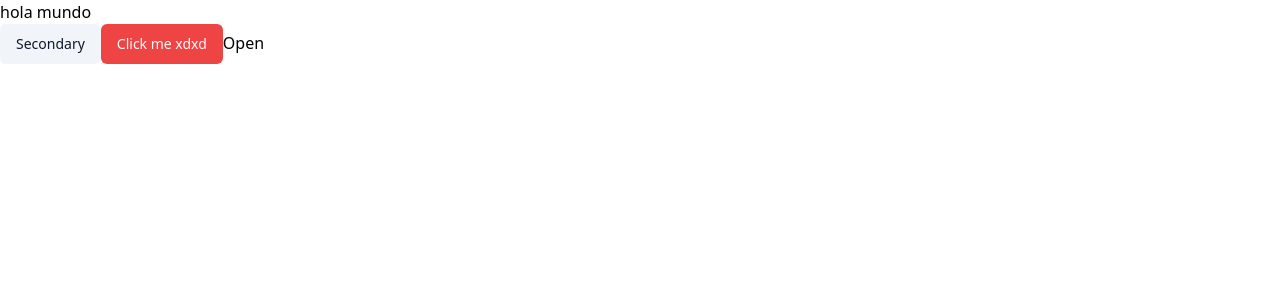
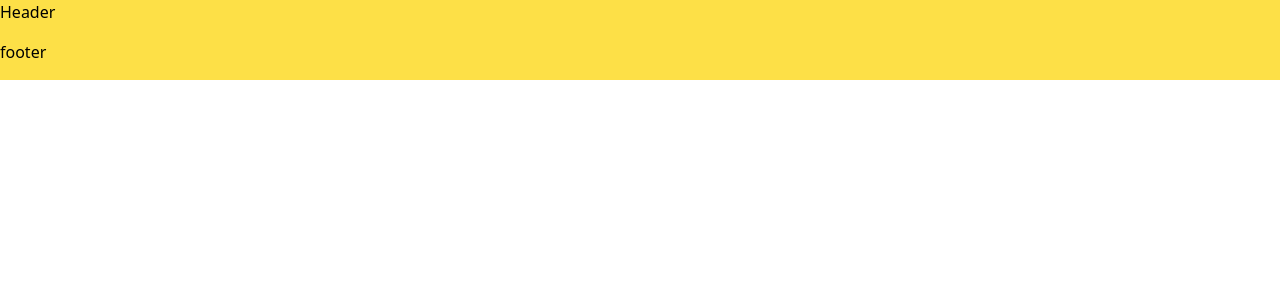
Before and after one commit to juniniv3/pokemon-app, a React (Vite) app: page / in a window 1280 px wide. Shown: the top 300 px of the page. Built offline with nearby package versions, Linux system fonts and the light colour scheme.

Commit message:
feat: base html structure defined

```diff
--- a/src/App.tsx
+++ b/src/App.tsx
@@ -1,33 +1,14 @@
-import { Button } from "@/components/ui/button"
 import './App.css'
-import {
-  Dialog,
-  DialogContent,
-  DialogDescription,
-  DialogHeader,
-  DialogTitle,
-  DialogTrigger,
-} from "@/components/ui/dialog"
+import Footer from './components/layout/Footer'
+import Header from "./components/layout/Header"
 
 function App() {
   return (
     <>
-      <h1>hola mundo</h1>
-       <Button variant="secondary">Secondary</Button>
-
-      <Button variant="destructive"> Click me xdxd</Button>
-      <Dialog>
-        <DialogTrigger>Open</DialogTrigger>
-        <DialogContent>
-          <DialogHeader>
-            <DialogTitle>Are you sure absolutely sure?</DialogTitle>
-            <DialogDescription>
-              This action cannot be undone. This will permanently delete your account
-              and remove your data from our servers.
-            </DialogDescription>
-          </DialogHeader>
-        </DialogContent>
-      </Dialog>
+      <Header></Header>
+      <aside></aside>
+      <main></main>
+      <Footer></Footer>
     </>
   )
 }
--- /dev/null
+++ b/src/components/layout/Footer.tsx
@@ -0,0 +1,5 @@
+export default function Footer() {
+  return (
+    <footer className="flex h-10 bg-yellow-300">footer</footer>
+    )
+}
--- /dev/null
+++ b/src/components/layout/Header.tsx
@@ -0,0 +1,5 @@
+export default function Header(){
+  return (
+    <header className="flex h-10 bg-yellow-300">Header</header>
+  )
+}
--- a/tsconfig.json
+++ b/tsconfig.json
@@ -1,6 +1,5 @@
 {
   "compilerOptions": {
-
     "baseUrl": ".",
     "paths": {
       "@/*": ["./src/*"]
```
